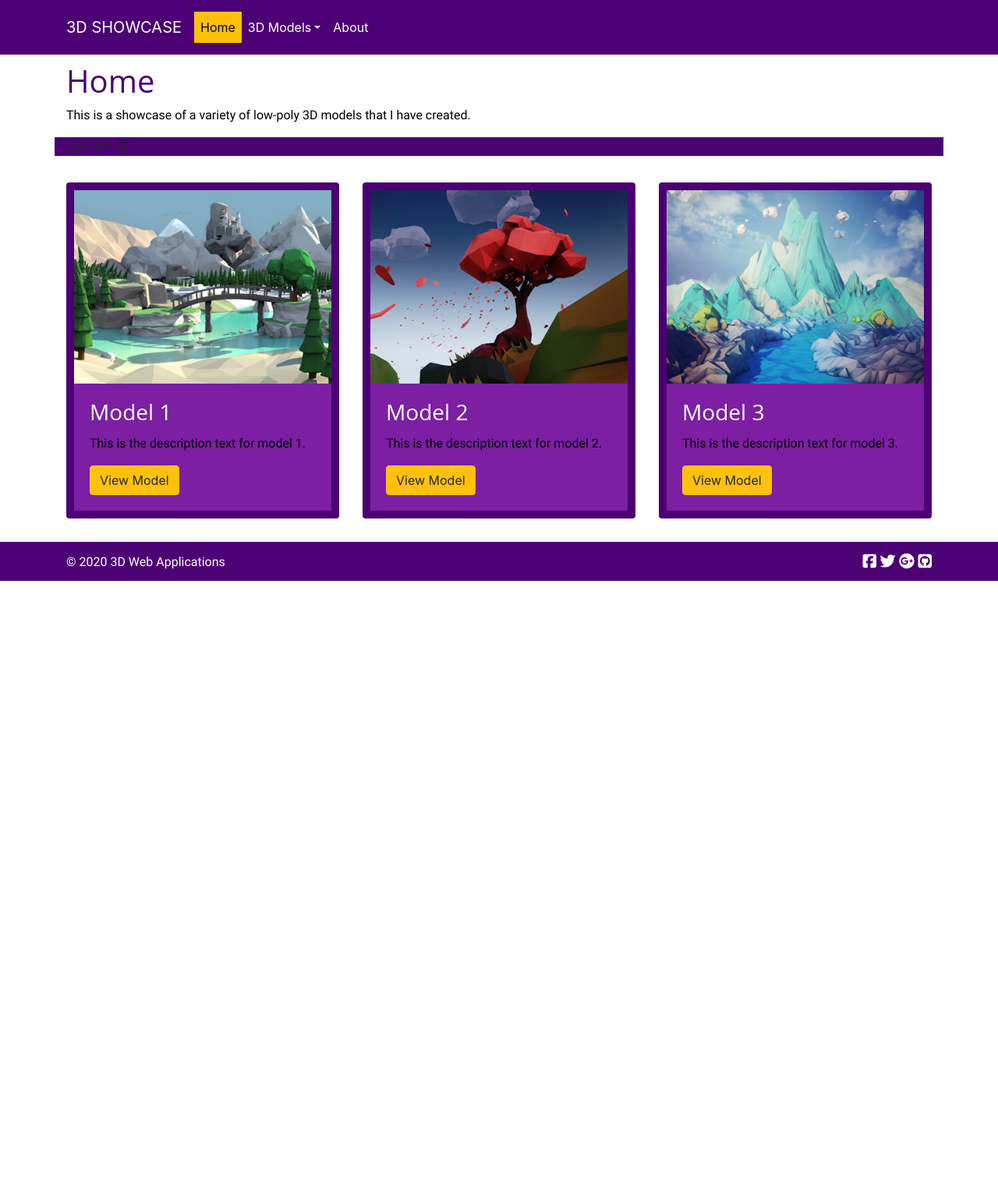
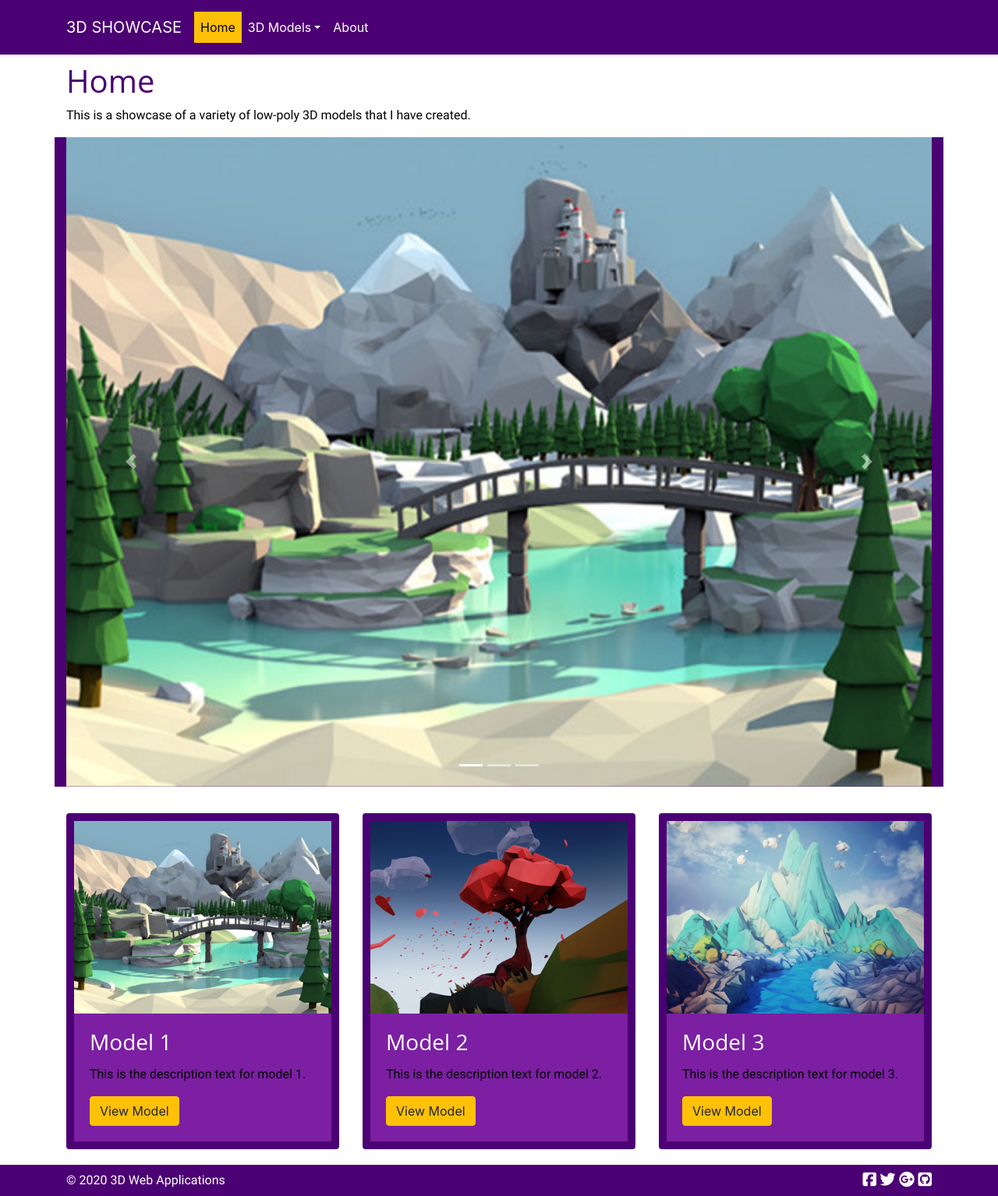
Before and after one commit to JellyMoonGames/3d-web-app, a PHP site: page / in a window 1280 px wide. Shown: the whole page at 78% size. Before the commit the page ends 745 px from the top, so only its background shows below. Run offline with PHP 8.4, Linux system fonts and the light colour scheme; some libraries are stand-ins or nearby versions.

Commit message:
Implement X3DOM viewer and add interaction buttons

```diff
--- a/src/css/custom.css
+++ b/src/css/custom.css
@@ -1,3 +1,5 @@
+/* FONTS ----------------------------------------------------------------------- */
+
 @font-face
 {
 	font-family: OpenSans;
@@ -10,6 +12,21 @@
 	src: url(../assets/fonts/roboto/Roboto-Regular.ttf);
 }
 
+/* GENERAL --------------------------------------------------------------------- */
+
+html
+{
+    height: 100%;
+}
+
+body
+{
+    min-height: 100%;
+
+    display: flex;
+    flex-direction: column;
+}
+
 h1,h2,h3,h4,h5,h6
 {
     font-family: 'Open Sans', sans-serif;
@@ -20,12 +37,6 @@ p
 {
     font-family: 'Roboto', sans-serif;
     color: black;
-}
-
-.main-contents
-{
-    margin-top: 10px;
-    margin-bottom: 20px;
 }
 
 /* CARD ------------------------------------------------------------------------ */
@@ -47,7 +58,7 @@ p
 }
 
 /* Heading */
-.card h3
+.card h1,h2,h3,h4,h5
 {
     color:white;
 }
@@ -57,8 +68,6 @@ p
 {
     color:black;
 }
-
-/* ----------------------------------------------------------------------------- */
 
 /* HEADER ---------------------------------------------------------------------- */
 
@@ -118,86 +127,128 @@ p
     color: white;
 }
 
+.dropdown-menu .active
+{
+    color: black;
+    background-color: #ffc107;
+}
+
 /* Dropdown Hover Colour */
-.dropdown-menu .dropdown-item:hover
+.dropdown-item:hover:not(.active)
 {
     background-color: #7c1fa3;
 }
 
-/* ----------------------------------------------------------------------------- */
+/* MAIN ------------------------------------------------------------------------ */
 
-/* Footer ---------------------------------------------------------------------- */
+.main-contents
+{
+    margin-top: 10px;
+    margin-bottom: 10px;
+}
 
-/* Background Colour and Height */
+.model3D
+{
+    background-color: rgba(97, 24, 24, 0.0);
+    border-radius: 0px;
+    border: 0px solid rgba(0, 0, 0, 1.0);
+    padding: 0px;
+    height: 400px;
+}
+
+
+
+X3D, x3d
+{
+    position:relative;
+    float:left;
+    cursor: pointer;
+
+    border-radius: 0px;
+    /*border: 1px solid rgba(255, 255, 255, 1.0);*/
+    width: 100%;
+    height: 100%
+}
+
+/* Gallery Title */
+.gallery-title, .gallery-title h5
+{
+    margin: 2px;
+    padding:0;
+}
+
+/* FOOTER ---------------------------------------------------------------------- */
+
+/* Background Colour, Height */
 .footer
 {
     background-color: #4b0073;
+    margin-top: auto;
 }
 
 /* Text Colour */
 .footer p
 {
     color: white;
+    height: 100%;
+    margin:0;
 }
 
 /* Copyright Text Padding */
 .copyright
 {
-    padding-top: 25px;
+    padding-top: 0px;
+    padding-bottom: 0px;
 }
 
-/* Social Icons Hover Colour */
+/* Social Icons Padding, Hover Colour */
 .social, .social i:hover
 {
     padding-top: 0px;
+    padding-bottom: 0px;
     color:#ffc107 !important;
 }
 
-/* ----------------------------------------------------------------------------- */
-
-/* Extra small devices (portrait phones, less than 576px)
-   No media query since this is the default in Bootstrap
-*/
+/* MEDIA QUERIES --------------------------------------------------------------- */
 
 /* Small devices (landscape phones, 576px and up) */
 @media (min-width: 576px)
 {
-    .footer
-    {
-        height: 50px;
-    }
-
-    .copyright
-    {
-        padding-top: 25px;
-    }
-
-    .social
-    {
-        padding-top: 10px;
-    }
-
     .dropdown-menu
     {
         background-color: #4b0073;
         margin-top: 20px; /* Experiment to move the dropdown menu down */
+    }
+
+    .model3D
+    {
+        height: 323px;
     }
 }
 
 /* Medium devices (tablets, 768px and up) */
 @media (min-width: 768px)
 {
-
+    .model3D
+    {
+        height: 434px;
+    }
 }
 
 /* Large devices (desktops, 992px and up) */
 @media (min-width: 992px)
 {
-
+    .model3D
+    {
+        height: 565px;
+    }
 }
 
 /* Extra large devices (large desktops, 1200px and up) */
 @media (min-width: 1200px)
 {
-
+    .model3D
+    {
+        height: 701px;
+    }
 }
--- a/src/index.html
+++ b/src/index.html
@@ -17,7 +17,7 @@
         <!-- Custom CSS Styles -->
         <link rel="stylesheet" href="css/custom.css">
 
-        <!-- Font Awesome CSS -->
+        <!-- Font Awesome JS -->
         <script src="https://kit.fontawesome.com/d8e9c5bb34.js" crossorigin="anonymous"></script>
 
     </head>
@@ -30,7 +30,7 @@
             <div class="container">
 
                 <!-- Brand -->
-                <a class="navbar-brand" href="#">3D SHOWCASE</a>
+                <a class="navbar-brand" href="index.html">3D SHOWCASE</a>
 
                 <!-- Collapse Button -->
                 <button class="navbar-toggler" type="button" data-toggle="collapse" data-target=".navbar-collapse">
@@ -53,9 +53,10 @@
                             <a class="nav-link dropdown-toggle" href="#" id="navbardrop" data-toggle="dropdown">3D Models</a>
 
                             <div class="dropdown-menu">
-                                <a class="dropdown-item" href="#">Dropdown 1</a>
-                                <a class="dropdown-item" href="#">Dropdown 2</a>
-                                <a class="dropdown-item" href="#">Dropdown 3</a>
+                                <a class="dropdown-item" href="model_1.html">Model 1</a>
+                                <a class="dropdown-item" href="#">Model 2</a>
+                                <a class="dropdown-item" href="#">Model 3</a>
+                                <a class="dropdown-item" href="#">Model 4</a>
                             </div>
 
                         </li>
@@ -81,7 +82,34 @@
 
             <!-- Banner / Top Image -->
             <div class="row">
-                <div class="col-sm-12" style="background-color:#4b0073;">.col-sm-12</div>
+                <div class="col-sm-12" style="background-color:#4b0073;">
+                    <div id="carouselExampleIndicators" class="carousel slide" data-ride="carousel">
+                        <ol class="carousel-indicators">
+                          <li data-target="#carouselExampleIndicators" data-slide-to="0" class="active"></li>
+                          <li data-target="#carouselExampleIndicators" data-slide-to="1"></li>
+                          <li data-target="#carouselExampleIndicators" data-slide-to="2"></li>
+                        </ol>
+                        <div class="carousel-inner">
+                          <div class="carousel-item active">
+                            <img class="d-block w-100" src="assets/images/image_1.jpg" alt="First Slide">
+                          </div>
+                          <div class="carousel-item">
+                            <img class="d-block w-100" src="assets/images/image_2.jpg" alt="Second Slide">
+                          </div>
+                          <div class="carousel-item">
+                            <img class="d-block w-100" src="assets/images/image_3.jpg" alt="Third Slide">
+                          </div>
+                        </div>
+                        <a class="carousel-control-prev" href="#carouselExampleIndicators" role="button" data-slide="prev">
+                          <span class="carousel-control-prev-icon" aria-hidden="true"></span>
+                          <span class="sr-only">Previous</span>
+                        </a>
+                        <a class="carousel-control-next" href="#carouselExampleIndicators" role="button" data-slide="next">
+                          <span class="carousel-control-next-icon" aria-hidden="true"></span>
+                          <span class="sr-only">Next</span>
+                        </a>
+                      </div>
+                </div>
             </div>
 
             <br>
```
Also changed, not shown: src/model_1.html (added, +247 -0 lines), 3 other files.
